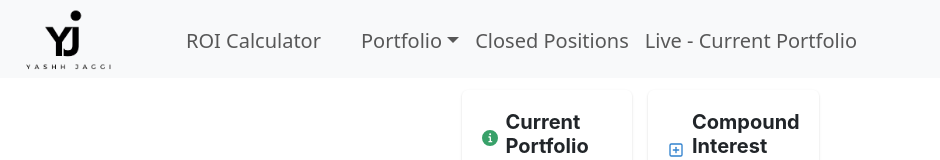
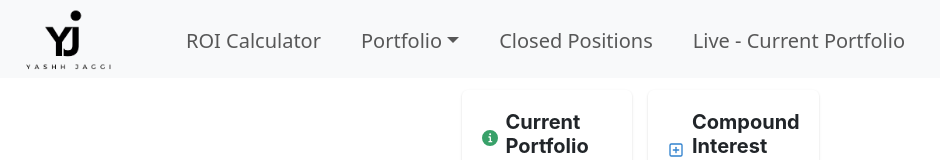
Before and after one commit to yashhjaggi1998/Stan-Weinstein-Portfolio, a Next.js app: page / in a window 1280 px wide. Shown: the top 160 px of the page, without its empty margins (0-940 px from the left). Built offline with nearby package versions, Linux system fonts and the light colour scheme.

Commit message:
Fixing Nav bar

```diff
--- a/pages/compound_interest_calculator.js
+++ b/pages/compound_interest_calculator.js
@@ -99,11 +99,11 @@ export default function CompoundInterestCalculator() {
                 <Nav className="ms-5 me-auto">
 
                     <Nav.Link href="/compound_interest_calculator" className="fs-5 me-4">ROI Calculator</Nav.Link>
-                    <NavDropdown title="Portfolio" id="portfolio" className="fs-5">
+                    <NavDropdown title="Portfolio" id="portfolio" className="fs-5 me-4">
                         <NavDropdown.Item href="/current_portfolio" className="fs-5">Current Portfolio</NavDropdown.Item>
                         <NavDropdown.Item href="/fundamental_portfolio" className="fs-5">Fundamental Portfolio</NavDropdown.Item>
                     </NavDropdown>
-                    <Nav.Link href="/closed_positions" className="fs-5">Closed Positions</Nav.Link>
+                    <Nav.Link href="/closed_positions" className="fs-5 me-4">Closed Positions</Nav.Link>
                     <Nav.Link href="/current_portfolio_live" className="fs-5">Live - Current Portfolio</Nav.Link>
                 </Nav>
             </Navbar>
--- a/pages/index.tsx
+++ b/pages/index.tsx
@@ -56,11 +56,11 @@ export default function Home({isConnected,}: InferGetServerSidePropsType<typeof
                 <Nav className="ms-5 me-auto">
 
                     <Nav.Link href="/compound_interest_calculator" className="fs-5 me-4">ROI Calculator</Nav.Link>
-                    <NavDropdown title="Portfolio" id="portfolio" className="fs-5">
+                    <NavDropdown title="Portfolio" id="portfolio" className="fs-5 me-4">
                         <NavDropdown.Item href="/current_portfolio" className="fs-5">Current Portfolio</NavDropdown.Item>
                         <NavDropdown.Item href="/fundamental_portfolio" className="fs-5">Fundamental Portfolio</NavDropdown.Item>
                     </NavDropdown>
-                    <Nav.Link href="/closed_positions" className="fs-5">Closed Positions</Nav.Link>
+                    <Nav.Link href="/closed_positions" className="fs-5 me-4">Closed Positions</Nav.Link>
                     <Nav.Link href="/current_portfolio_live" className="fs-5">Live - Current Portfolio</Nav.Link>
                 </Nav>
             </Navbar>
```
